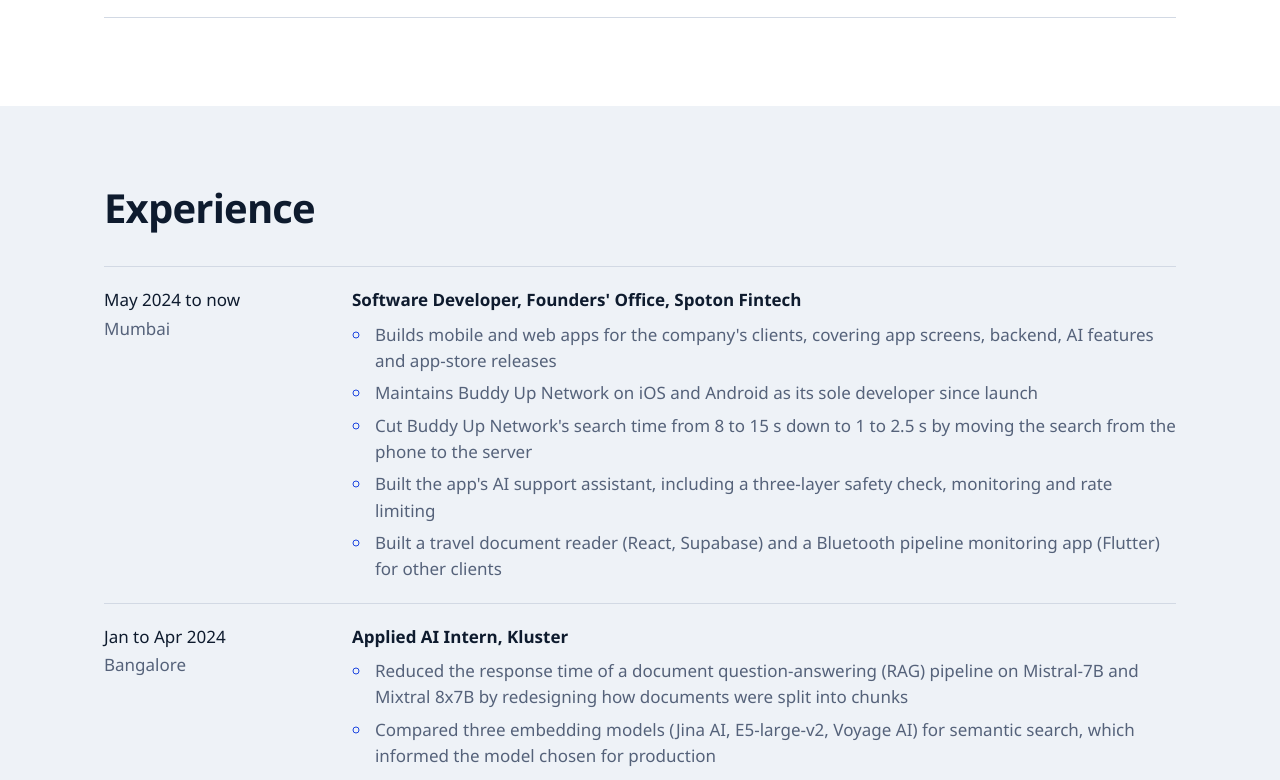
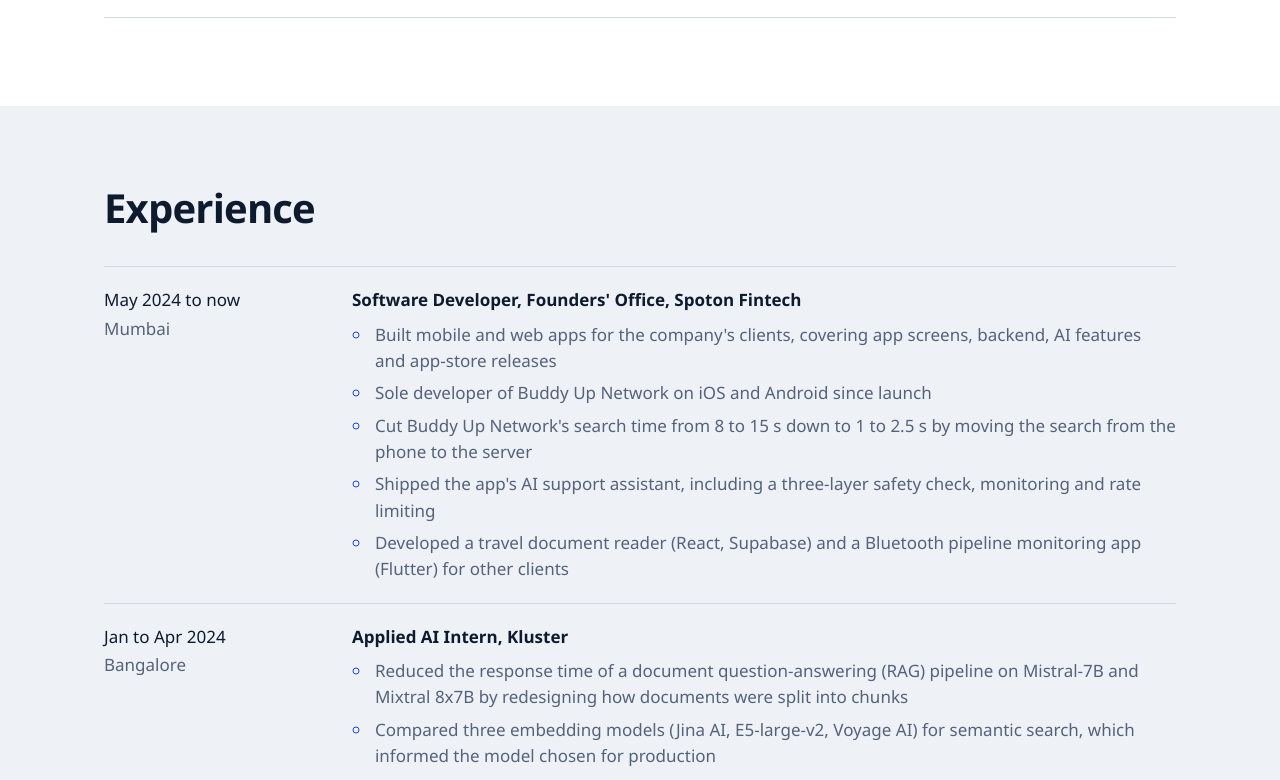
Before and after one commit to vinay162/vinay-portfolio, an Astro site: page / in a window 1280 px wide. Shown: the part 2774-3554 px from the top of the page. Built offline with nearby package versions, Linux system fonts and the light colour scheme; Astro itself is replaced by a stand-in of ours; a web font is replaced by a local one.

Commit message:
Move rentmyclass to second, past-tense Experience bullets, resume summary fix
- rentmyclass now sits second, ahead of the AI support assistant, so the
  first two cards are the two separate apps the intro names.
- Spoton bullets use past tense or noun phrases, matching the resume's
  voice ("Builds" read as third person).
- Resume PDF rebuilt: the summary says "frontend" instead of "clients".

Co-Authored-By: Claude Opus 5.5 <noreply@anthropic.com>

```diff
--- a/src/content/projects/rentmyclass.md
+++ b/src/content/projects/rentmyclass.md
@@ -1,6 +1,6 @@
 ---
 title: rentmyclass
-order: 3
+order: 2
 summary: "Classroom booking app with Razorpay payments. Built solo for a freelance client: Android app, backend and admin dashboard. Two people cannot book the same slot, and unpaid bookings are cancelled automatically."
 stack: Flutter, Supabase (PostgreSQL), Razorpay, React.
 facts:
--- a/src/content/projects/support-assistant.md
+++ b/src/content/projects/support-assistant.md
@@ -1,6 +1,6 @@
 ---
 title: AI support assistant for Buddy Up Network
-order: 2
+order: 3
 summary: "Help assistant inside the app: answer generation, a three-layer safety check, a set of test cases, monitoring and rate limiting."
 stack: TypeScript, Cloud Functions, OpenAI API, Firestore.
 facts:
--- a/src/data/site.ts
+++ b/src/data/site.ts
@@ -76,20 +76,21 @@ export const site = {
     },
   ],
 
-  // Bullets: start with an action verb, present tense for ongoing work and
-  // past tense for finished results, no full stops. Location sits under the
-  // date, so the bullets carry only what the work was.
+  // Bullets: past-tense action verbs or noun phrases, same voice as the
+  // resume. Never present-tense "-s" verbs ("Builds", "Maintains"): they
+  // read as third person ("he builds"). No full stops. Location sits under
+  // the date, so the bullets carry only what the work was.
   experience: [
     {
       when: 'May 2024 to now',
       where: 'Mumbai',
       title: "Software Developer, Founders' Office, Spoton Fintech",
       points: [
-        "Builds mobile and web apps for the company's clients, covering app screens, backend, AI features and app-store releases",
-        'Maintains Buddy Up Network on iOS and Android as its sole developer since launch',
+        "Built mobile and web apps for the company's clients, covering app screens, backend, AI features and app-store releases",
+        'Sole developer of Buddy Up Network on iOS and Android since launch',
         "Cut Buddy Up Network's search time from 8 to 15 s down to 1 to 2.5 s by moving the search from the phone to the server",
-        "Built the app's AI support assistant, including a three-layer safety check, monitoring and rate limiting",
-        'Built a travel document reader (React, Supabase) and a Bluetooth pipeline monitoring app (Flutter) for other clients',
+        "Shipped the app's AI support assistant, including a three-layer safety check, monitoring and rate limiting",
+        'Developed a travel document reader (React, Supabase) and a Bluetooth pipeline monitoring app (Flutter) for other clients',
       ],
     },
     {
```
Also changed, not shown: 1 other file.
